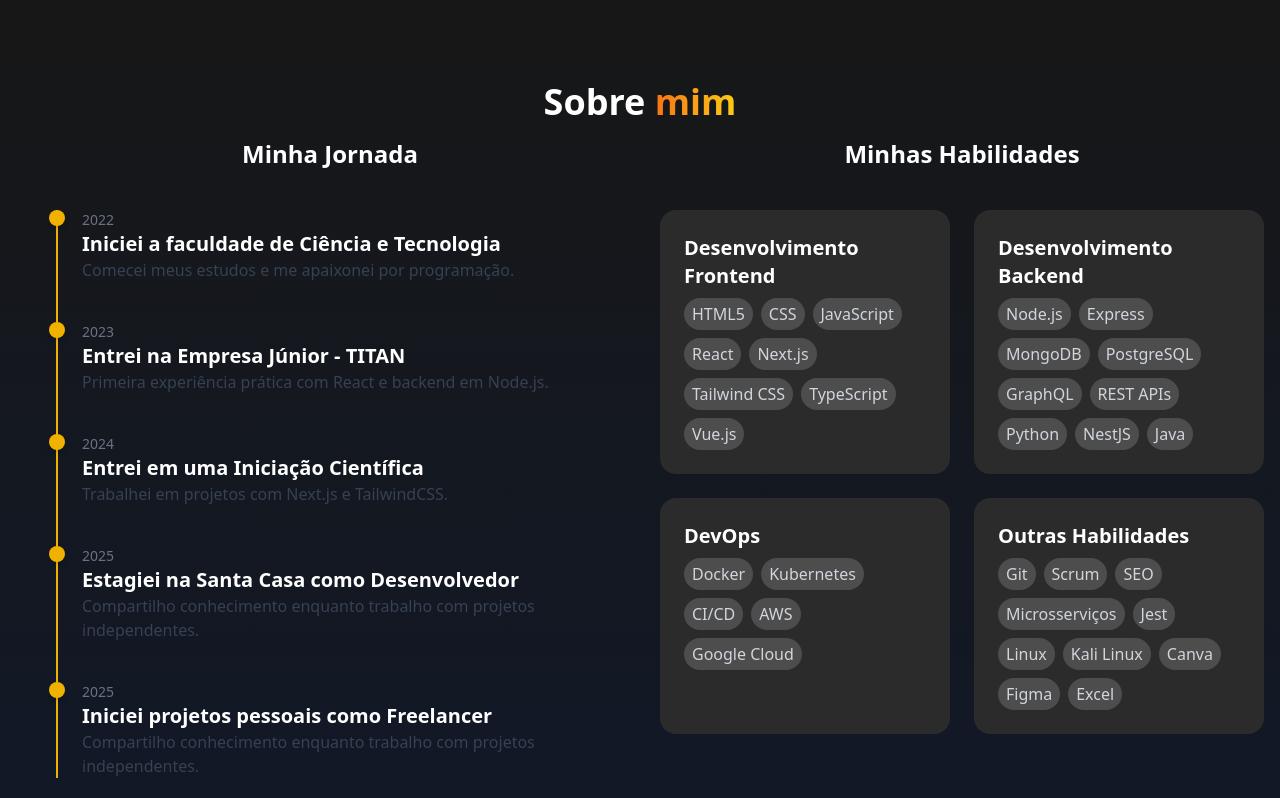
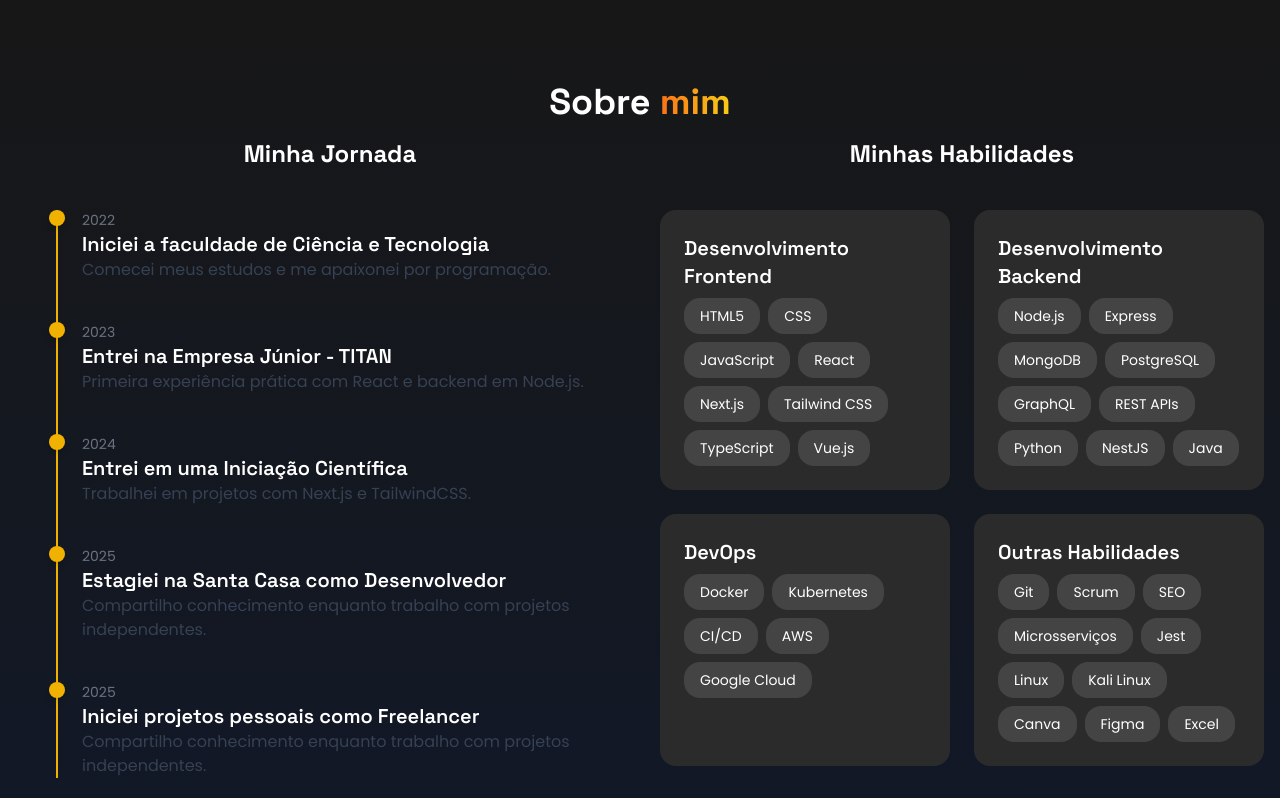
Before and after one commit to arnaldoliro/personal-site, a Next.js app: page / in a window 1280 px wide. Shown: the part 798-1596 px from the top of the page. Built offline with nearby package versions, Linux system fonts and the light colour scheme.

Commit message:
fix: applying font to texts

```diff
--- a/src/app/globals.css
+++ b/src/app/globals.css
@@ -16,6 +16,14 @@ html, body {
   margin: 0;
   padding: 0;
   overflow-x: hidden;
+}
+
+body {
+  font-family: var(--font-poppins), sans-serif;
+}
+
+h1, h2, h3, h4, h5 {
+  font-family: var(--font-space-grotesk), sans-serif;
 }
 
 .gradient-text {
--- a/src/app/layout.tsx
+++ b/src/app/layout.tsx
@@ -2,7 +2,6 @@ import type { Metadata } from "next";
 import { Poppins, Space_Grotesk } from "next/font/google";
 import "./globals.css";
 import Header from "@/components/Header";
-import Hero from "@/components/HeroSection";
 // import Background from "@/components/Background";
 // import Footer from "@/components/Footer";
 
--- a/src/components/ContactSection/index.tsx
+++ b/src/components/ContactSection/index.tsx
@@ -71,7 +71,7 @@ export default function ContactSection() {
              transition={{ duration: 0.7 }}
              viewport={{ once: false, amount: 0.3 }}
             >
-              <h1 className="text-xl font-semibold mb-8">Informações de Contato</h1>
+              <h1 className="text-xl font-semibold font-grotesk mb-8">Informações de Contato</h1>
               <div className="flex items-center gap-5 mb-5">
                 <span className="bg-gray-800 rounded-full p-4"><Mail size={20}/></span>
                 <div>
--- a/src/components/SkillTag/index.tsx
+++ b/src/components/SkillTag/index.tsx
@@ -2,10 +2,10 @@ import SkillTagProps from "@/types/SkillTagProps";
 
 export default function SkillTag({ skill }: SkillTagProps) {
   return (
-    <h3
-      className="bg-[#4d4d4d] hover:bg-gradient-to-br hover:from-orange-500 hover:to-yellow-400 hover:text-black text-md rounded-2xl px-2 py-1 w-fit text-gray-300 hover:shadow-sm shadow-gray-900 hover:scale-102 transition-all duration-300 cursor-default transform hover:-translate-y-0.5"
+    <p
+      className="bg-[#444] hover:bg-gradient-to-br hover:from-orange-500 hover:to-yellow-400 hover:text-black text-sm rounded-2xl px-4 py-2 w-fit text-[#fff] hover:shadow-sm shadow-gray-900 hover:scale-102 transition-all duration-300 cursor-default transform hover:-translate-y-0.5"
     >
       {skill}
-    </h3>
+    </p>
   );
 }
--- a/tailwind.config.ts
+++ b/tailwind.config.ts
@@ -1,12 +1,20 @@
+// tailwind.config.ts
 import type { Config } from 'tailwindcss'
 
 const config: Config = {
+  content: [
+    './app/**/*.{ts,tsx}',
+    './components/**/*.{ts,tsx}',
+  ],
   theme: {
     extend: {
       fontFamily: {
-        sans: ['Poppins', 'sans-serif'],
-        grotesk: ['var(--font-space-grotesk)'],
+        sans: ['var(--font-poppins)', 'sans-serif'],
+        grotesk: ['var(--font-space-grotesk)', 'sans-serif'],
       },
     },
   },
+  plugins: [],
 }
+
+export default config
```
